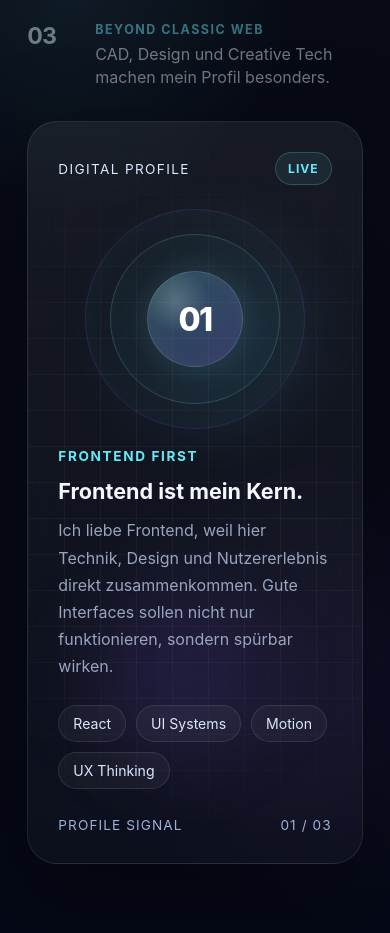
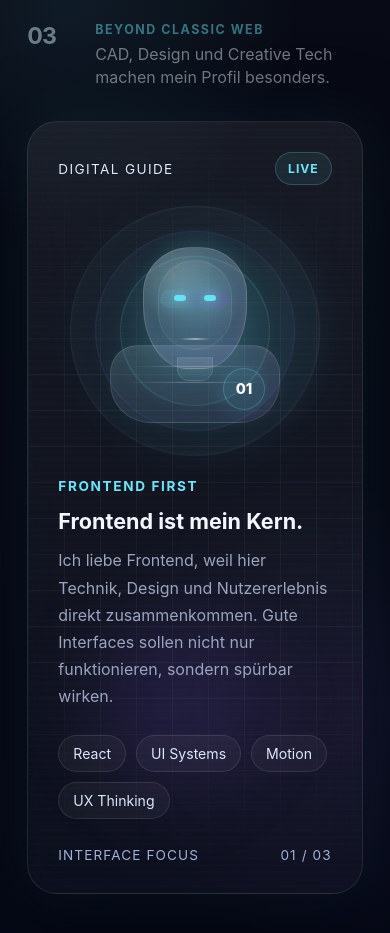
Before and after one commit to FremdTon90/portfolio, a React app: page / in a window 390 px wide. Shown: the part 2288-3221 px from the top of the page. Built offline with nearby package versions, Linux system fonts and the light colour scheme; the HTML template or start-up script is replaced by a standard one.

Commit message:
Add holographic avatar to story panel

```diff
--- a/src/App.css
+++ b/src/App.css
@@ -410,6 +410,18 @@ section {
     overflow: hidden;
 }
 
+.story-panel.mode-frontend {
+    box-shadow: 0 30px 100px rgba(0, 0, 0, 0.34), 0 0 60px rgba(103, 232, 249, 0.08);
+}
+
+.story-panel.mode-visual {
+    box-shadow: 0 30px 100px rgba(0, 0, 0, 0.34), 0 0 60px rgba(96, 165, 250, 0.08);
+}
+
+.story-panel.mode-creative {
+    box-shadow: 0 30px 100px rgba(0, 0, 0, 0.34), 0 0 60px rgba(139, 92, 246, 0.1);
+}
+
 .story-panel-grid {
     position: absolute;
     inset: 0;
@@ -417,6 +429,15 @@ section {
     background-size: 36px 36px;
     mask-image: radial-gradient(circle at center, black 42%, transparent 92%);
     pointer-events: none;
+}
+
+.story-panel-scanlines {
+    position: absolute;
+    inset: 0;
+    background: repeating-linear-gradient( to bottom, rgba(255, 255, 255, 0.035) 0px, rgba(255, 255, 255, 0.035) 1px, transparent 3px, transparent 7px);
+    opacity: 0.18;
+    pointer-events: none;
+    mix-blend-mode: screen;
 }
 
 .story-panel-glow {
@@ -489,7 +510,7 @@ section {
     display: grid;
     place-items: center;
     width: 100%;
-    height: 250px;
+    height: 290px;
     margin-bottom: 26px;
 }
 
@@ -501,32 +522,161 @@ section {
 }
 
 .story-avatar-ring.ring-one {
-    width: 210px;
-    height: 210px;
+    width: 180px;
+    height: 180px;
 }
 
 .story-avatar-ring.ring-two {
-    width: 280px;
-    height: 280px;
+    width: 240px;
+    height: 240px;
     border-color: rgba(139, 92, 246, 0.2);
 }
 
-.story-avatar-core {
+.story-avatar-ring.ring-three {
+    width: 300px;
+    height: 300px;
+    border-color: rgba(255, 255, 255, 0.08);
+}
+
+.story-avatar-glow {
+    position: absolute;
+    width: 220px;
+    height: 220px;
+    border-radius: 50%;
+    background: radial-gradient(circle, rgba(103, 232, 249, 0.2), rgba(103, 232, 249, 0) 70%);
+    filter: blur(18px);
+}
+
+.story-avatar-figure {
+    position: relative;
+    width: 220px;
+    height: 220px;
     display: grid;
     place-items: center;
-    width: 120px;
-    height: 120px;
-    border-radius: 50%;
-    background: radial-gradient(circle at 30% 30%, rgba(255, 255, 255, 0.2), transparent 35%), linear-gradient(135deg, rgba(103, 232, 249, 0.22), rgba(139, 92, 246, 0.22));
-    border: 1px solid rgba(255, 255, 255, 0.14);
-    box-shadow: 0 0 40px rgba(103, 232, 249, 0.12), inset 0 0 24px rgba(255, 255, 255, 0.05);
 }
 
-.story-avatar-core span {
-    font-size: 2rem;
+.story-avatar-halo {
+    position: absolute;
+    top: 12px;
+    width: 100px;
+    height: 100px;
+    border-radius: 50%;
+    background: radial-gradient(circle, rgba(103, 232, 249, 0.22), rgba(103, 232, 249, 0) 72%);
+    filter: blur(8px);
+}
+
+.story-avatar-head {
+    position: absolute;
+    top: 26px;
+    width: 104px;
+    height: 122px;
+    border-radius: 46% 46% 42% 42% / 38% 38% 52% 52%;
+    border: 1px solid rgba(255, 255, 255, 0.16);
+    background: linear-gradient(180deg, rgba(255, 255, 255, 0.14), rgba(255, 255, 255, 0.04)), radial-gradient(circle at 30% 25%, rgba(255, 255, 255, 0.12), transparent 35%), linear-gradient(135deg, rgba(103, 232, 249, 0.12), rgba(139, 92, 246, 0.12));
+    box-shadow: 0 0 30px rgba(103, 232, 249, 0.08), inset 0 0 16px rgba(255, 255, 255, 0.05);
+    overflow: hidden;
+}
+
+.story-avatar-faceplate {
+    position: absolute;
+    inset: 12px 14px 18px;
+    border-radius: 38px;
+    border: 1px solid rgba(255, 255, 255, 0.08);
+    background: linear-gradient(180deg, rgba(255, 255, 255, 0.06), rgba(255, 255, 255, 0.015));
+}
+
+.story-avatar-eye-band {
+    position: absolute;
+    top: 42px;
+    left: 16px;
+    right: 16px;
+    height: 18px;
+    border-radius: 999px;
+    background: linear-gradient(90deg, rgba(103, 232, 249, 0.15), rgba(139, 92, 246, 0.16));
+    box-shadow: 0 0 18px rgba(103, 232, 249, 0.12), inset 0 0 10px rgba(255, 255, 255, 0.05);
+}
+
+.story-avatar-eye-glow {
+    position: absolute;
+    top: 47px;
+    width: 12px;
+    height: 6px;
+    border-radius: 999px;
+    background: rgba(103, 232, 249, 0.95);
+    box-shadow: 0 0 12px rgba(103, 232, 249, 0.8);
+}
+
+.story-avatar-eye-glow.left {
+    left: 30px;
+}
+
+.story-avatar-eye-glow.right {
+    right: 30px;
+}
+
+.story-avatar-mouth-line {
+    position: absolute;
+    bottom: 28px;
+    left: 36px;
+    right: 36px;
+    height: 2px;
+    border-radius: 999px;
+    background: linear-gradient(90deg, transparent, rgba(255, 255, 255, 0.45), transparent);
+}
+
+.story-avatar-neck {
+    position: absolute;
+    top: 136px;
+    width: 36px;
+    height: 24px;
+    border-radius: 0 0 12px 12px;
+    background: linear-gradient(180deg, rgba(255, 255, 255, 0.12), rgba(103, 232, 249, 0.06));
+    border: 1px solid rgba(255, 255, 255, 0.1);
+}
+
+.story-avatar-shoulders {
+    position: absolute;
+    bottom: 18px;
+    width: 170px;
+    height: 78px;
+    border-radius: 28px 28px 40px 40px;
+    border: 1px solid rgba(255, 255, 255, 0.12);
+    background: linear-gradient(180deg, rgba(255, 255, 255, 0.08), rgba(255, 255, 255, 0.02)), linear-gradient(135deg, rgba(103, 232, 249, 0.08), rgba(139, 92, 246, 0.08));
+    box-shadow: inset 0 0 16px rgba(255, 255, 255, 0.04), 0 0 20px rgba(103, 232, 249, 0.06);
+    overflow: hidden;
+}
+
+.story-avatar-shoulder-line {
+    position: absolute;
+    left: 16px;
+    right: 16px;
+    height: 1px;
+    background: linear-gradient(90deg, transparent, rgba(255, 255, 255, 0.25), transparent);
+}
+
+.story-avatar-shoulder-line.top {
+    top: 20px;
+}
+
+.story-avatar-shoulder-line.mid {
+    top: 36px;
+}
+
+.story-avatar-core-badge {
+    position: absolute;
+    bottom: 12px;
+    right: 14px;
+    display: grid;
+    place-items: center;
+    width: 42px;
+    height: 42px;
+    border-radius: 50%;
+    border: 1px solid rgba(103, 232, 249, 0.24);
+    background: rgba(103, 232, 249, 0.1);
+    color: #ffffff;
+    font-size: 0.92rem;
     font-weight: 800;
-    letter-spacing: -0.05em;
-    color: #ffffff;
+    box-shadow: 0 0 18px rgba(103, 232, 249, 0.14);
 }
 
 .story-panel-copy {
@@ -570,6 +720,24 @@ section {
     font-size: 0.88rem;
 }
 
+.mode-frontend .story-avatar-eye-band,
+.mode-frontend .story-avatar-glow,
+.mode-frontend .story-avatar-core-badge {
+    box-shadow: 0 0 22px rgba(103, 232, 249, 0.18);
+}
+
+.mode-visual .story-avatar-eye-band,
+.mode-visual .story-avatar-glow,
+.mode-visual .story-avatar-core-badge {
+    filter: hue-rotate(20deg);
+}
+
+.mode-creative .story-avatar-eye-band,
+.mode-creative .story-avatar-glow,
+.mode-creative .story-avatar-core-badge {
+    filter: hue-rotate(60deg);
+}
+
 @media (max-width: 900px) {
     section {
         padding: 100px 7%;
@@ -610,18 +778,21 @@ section {
         grid-template-columns: 52px 1fr;
     }
     .story-avatar-shell {
+        height: 230px;
+    }
+    .story-avatar-ring.ring-one {
+        width: 150px;
+        height: 150px;
+    }
+    .story-avatar-ring.ring-two {
+        width: 200px;
         height: 200px;
     }
-    .story-avatar-ring.ring-one {
-        width: 170px;
-        height: 170px;
+    .story-avatar-ring.ring-three {
+        width: 250px;
+        height: 250px;
     }
-    .story-avatar-ring.ring-two {
-        width: 220px;
-        height: 220px;
-    }
-    .story-avatar-core {
-        width: 96px;
-        height: 96px;
+    .story-avatar-figure {
+        transform: scale(0.88);
     }
 }
--- a/src/sections/Story.jsx
+++ b/src/sections/Story.jsx
@@ -12,6 +12,8 @@ const storySteps = [
     text:
       'Ich liebe Frontend, weil hier Technik, Design und Nutzererlebnis direkt zusammenkommen. Gute Interfaces sollen nicht nur funktionieren, sondern spürbar wirken.',
     tags: ['React', 'UI Systems', 'Motion', 'UX Thinking'],
+    modeClass: 'mode-frontend',
+    signal: 'Interface focus',
   },
   {
     step: '02',
@@ -20,6 +22,8 @@ const storySteps = [
     text:
       'Ich arbeite nicht nur mit Code, sondern denke auch visuell. Animation, Struktur, Rhythmus und Klarheit gehören für mich genauso zum Produkt wie die technische Umsetzung.',
     tags: ['Interaction', 'Structure', 'Visual Thinking', 'Storytelling'],
+    modeClass: 'mode-visual',
+    signal: 'Motion logic',
   },
   {
     step: '03',
@@ -28,6 +32,8 @@ const storySteps = [
     text:
       'Meine Stärke ist die Mischung aus Frontend, Designverständnis und technischem Breitenwissen. Dadurch entstehen Lösungen, die nicht nach Standardkasten aussehen.',
     tags: ['CAD', 'Creative Tech', 'Design', 'Allrounder Mindset'],
+    modeClass: 'mode-creative',
+    signal: 'Multidisciplinary',
   },
 ]
 
@@ -35,14 +41,40 @@ export default function Story() {
   const sectionRef = useRef(null)
   const panelRef = useRef(null)
   const progressFillRef = useRef(null)
+  const avatarShellRef = useRef(null)
+  const avatarHeadRef = useRef(null)
+  const avatarGlowRef = useRef(null)
+  const ringOneRef = useRef(null)
+  const ringTwoRef = useRef(null)
+  const ringThreeRef = useRef(null)
+  const contentRef = useRef(null)
+
   const [activeStep, setActiveStep] = useState(0)
 
   useEffect(() => {
     const section = sectionRef.current
     const panel = panelRef.current
     const fill = progressFillRef.current
+    const avatarShell = avatarShellRef.current
+    const avatarHead = avatarHeadRef.current
+    const avatarGlow = avatarGlowRef.current
+    const ringOne = ringOneRef.current
+    const ringTwo = ringTwoRef.current
+    const ringThree = ringThreeRef.current
+    const content = contentRef.current
 
-    if (!section || !panel || !fill) {
+    if (
+      !section ||
+      !panel ||
+      !fill ||
+      !avatarShell ||
+      !avatarHead ||
+      !avatarGlow ||
+      !ringOne ||
+      !ringTwo ||
+      !ringThree ||
+      !content
+    ) {
       return undefined
     }
 
@@ -66,6 +98,44 @@ export default function Story() {
             trigger: section,
             start: 'top 75%',
           },
+        })
+
+        gsap.to(ringOne, {
+          rotate: 360,
+          duration: 18,
+          ease: 'none',
+          repeat: -1,
+        })
+
+        gsap.to(ringTwo, {
+          rotate: -360,
+          duration: 24,
+          ease: 'none',
+          repeat: -1,
+        })
+
+        gsap.to(ringThree, {
+          rotate: 360,
+          duration: 30,
+          ease: 'none',
+          repeat: -1,
+        })
+
+        gsap.to(avatarShell, {
+          y: -10,
+          duration: 2.8,
+          ease: 'sine.inOut',
+          repeat: -1,
+          yoyo: true,
+        })
+
+        gsap.to(avatarGlow, {
+          scale: 1.08,
+          opacity: 0.95,
+          duration: 2.1,
+          ease: 'sine.inOut',
+          repeat: -1,
+          yoyo: true,
         })
 
         ScrollTrigger.create({
@@ -101,6 +171,14 @@ export default function Story() {
               ease: 'none',
               overwrite: 'auto',
             })
+
+            gsap.to(avatarHead, {
+              rotateZ: -2 + progress * 4,
+              y: -8 + progress * 16,
+              duration: 0.2,
+              ease: 'none',
+              overwrite: 'auto',
+            })
           },
         })
       }, section)
@@ -125,6 +203,35 @@ export default function Story() {
             start: 'top 80%',
           },
         })
+
+        gsap.to(ringOne, {
+          rotate: 360,
+          duration: 18,
+          ease: 'none',
+          repeat: -1,
+        })
+
+        gsap.to(ringTwo, {
+          rotate: -360,
+          duration: 24,
+          ease: 'none',
+          repeat: -1,
+        })
+
+        gsap.to(ringThree, {
+          rotate: 360,
+          duration: 30,
+          ease: 'none',
+          repeat: -1,
+        })
+
+        gsap.to(avatarShell, {
+          y: -8,
+          duration: 2.8,
+          ease: 'sine.inOut',
+          repeat: -1,
+          yoyo: true,
+        })
       }, section)
 
       return () => ctx.revert()
@@ -132,6 +239,42 @@ export default function Story() {
 
     return () => mm.revert()
   }, [])
+
+  useEffect(() => {
+    if (!contentRef.current || !avatarHeadRef.current) {
+      return
+    }
+
+    gsap.fromTo(
+      contentRef.current,
+      {
+        opacity: 0.45,
+        y: 16,
+      },
+      {
+        opacity: 1,
+        y: 0,
+        duration: 0.45,
+        ease: 'power2.out',
+        overwrite: 'auto',
+      }
+    )
+
+    gsap.fromTo(
+      avatarHeadRef.current,
+      {
+        scale: 0.94,
+        opacity: 0.7,
+      },
+      {
+        scale: 1,
+        opacity: 1,
+        duration: 0.45,
+        ease: 'power2.out',
+        overwrite: 'auto',
+      }
+    )
+  }, [activeStep])
 
   const current = storySteps[activeStep]
 
@@ -166,25 +309,43 @@ export default function Story() {
         </div>
 
         <div className="story-right">
-          <div ref={panelRef} className="story-panel">
+          <div ref={panelRef} className={`story-panel ${current.modeClass}`}>
             <div className="story-panel-grid" />
+            <div className="story-panel-scanlines" />
             <div className="story-panel-glow one" />
             <div className="story-panel-glow two" />
 
             <div className="story-panel-header">
-              <span className="story-panel-kicker">Digital profile</span>
+              <span className="story-panel-kicker">Digital guide</span>
               <span className="story-panel-status">Live</span>
             </div>
 
-            <div className="story-avatar-shell">
-              <div className="story-avatar-ring ring-one" />
-              <div className="story-avatar-ring ring-two" />
-              <div className="story-avatar-core">
-                <span>{current.step}</span>
+            <div ref={avatarShellRef} className="story-avatar-shell">
+              <div ref={ringOneRef} className="story-avatar-ring ring-one" />
+              <div ref={ringTwoRef} className="story-avatar-ring ring-two" />
+              <div ref={ringThreeRef} className="story-avatar-ring ring-three" />
+
+              <div ref={avatarGlowRef} className="story-avatar-glow" />
+
+              <div ref={avatarHeadRef} className="story-avatar-figure">
+                <div className="story-avatar-halo" />
+                <div className="story-avatar-head">
+                  <div className="story-avatar-faceplate" />
+                  <div className="story-avatar-eye-band" />
+                  <div className="story-avatar-eye-glow left" />
+                  <div className="story-avatar-eye-glow right" />
+                  <div className="story-avatar-mouth-line" />
+                </div>
+                <div className="story-avatar-neck" />
+                <div className="story-avatar-shoulders">
+                  <div className="story-avatar-shoulder-line top" />
+                  <div className="story-avatar-shoulder-line mid" />
+                  <div className="story-avatar-core-badge">{current.step}</div>
+                </div>
               </div>
             </div>
 
-            <div className="story-panel-copy">
+            <div ref={contentRef} className="story-panel-copy">
               <p className="story-panel-eyebrow">{current.eyebrow}</p>
               <h3>{current.title}</h3>
               <p>{current.text}</p>
@@ -199,7 +360,7 @@ export default function Story() {
             </div>
 
             <div className="story-panel-footer">
-              <span>Profile signal</span>
+              <span>{current.signal}</span>
               <span>{current.step} / 03</span>
             </div>
           </div>
```
